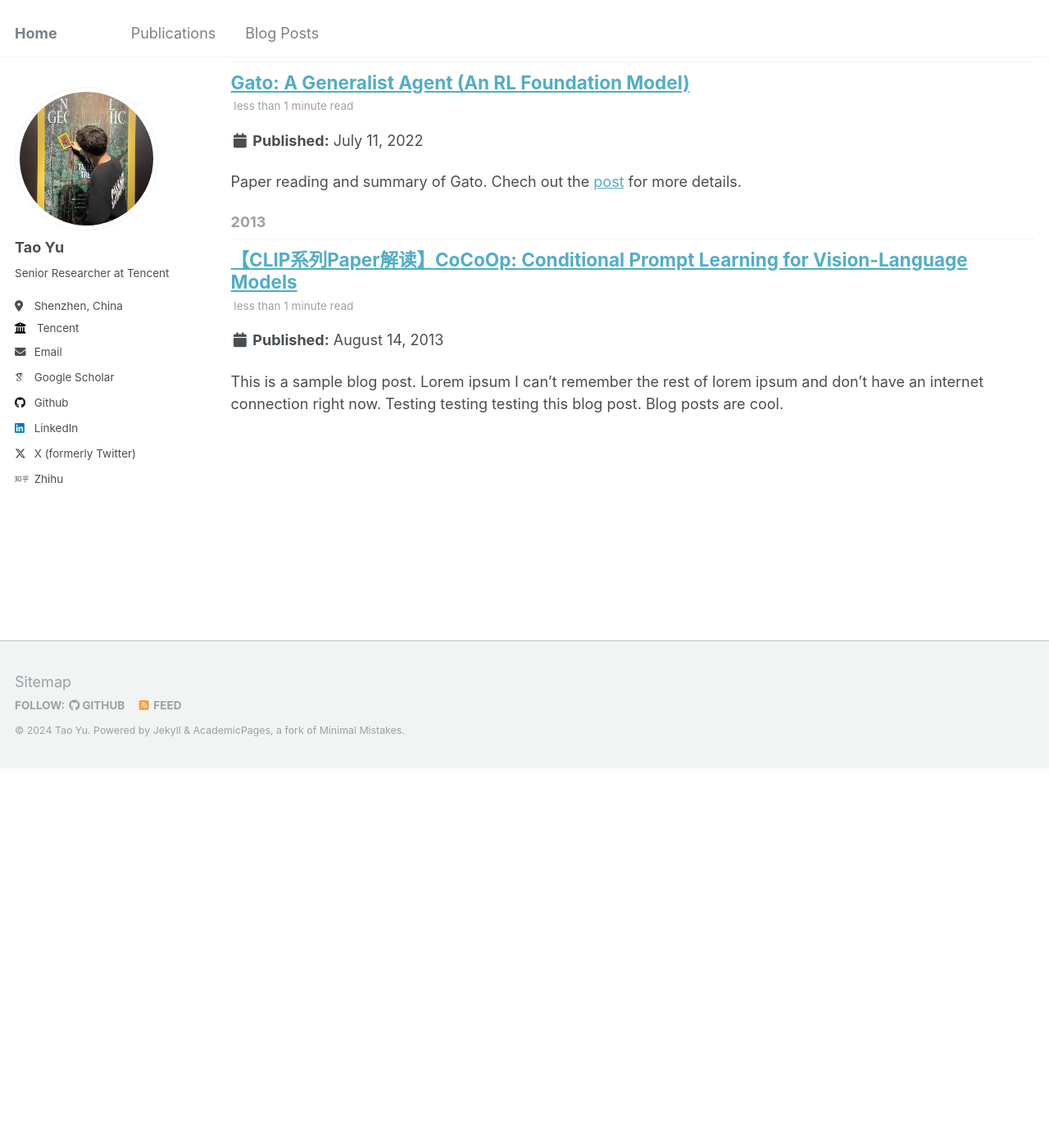
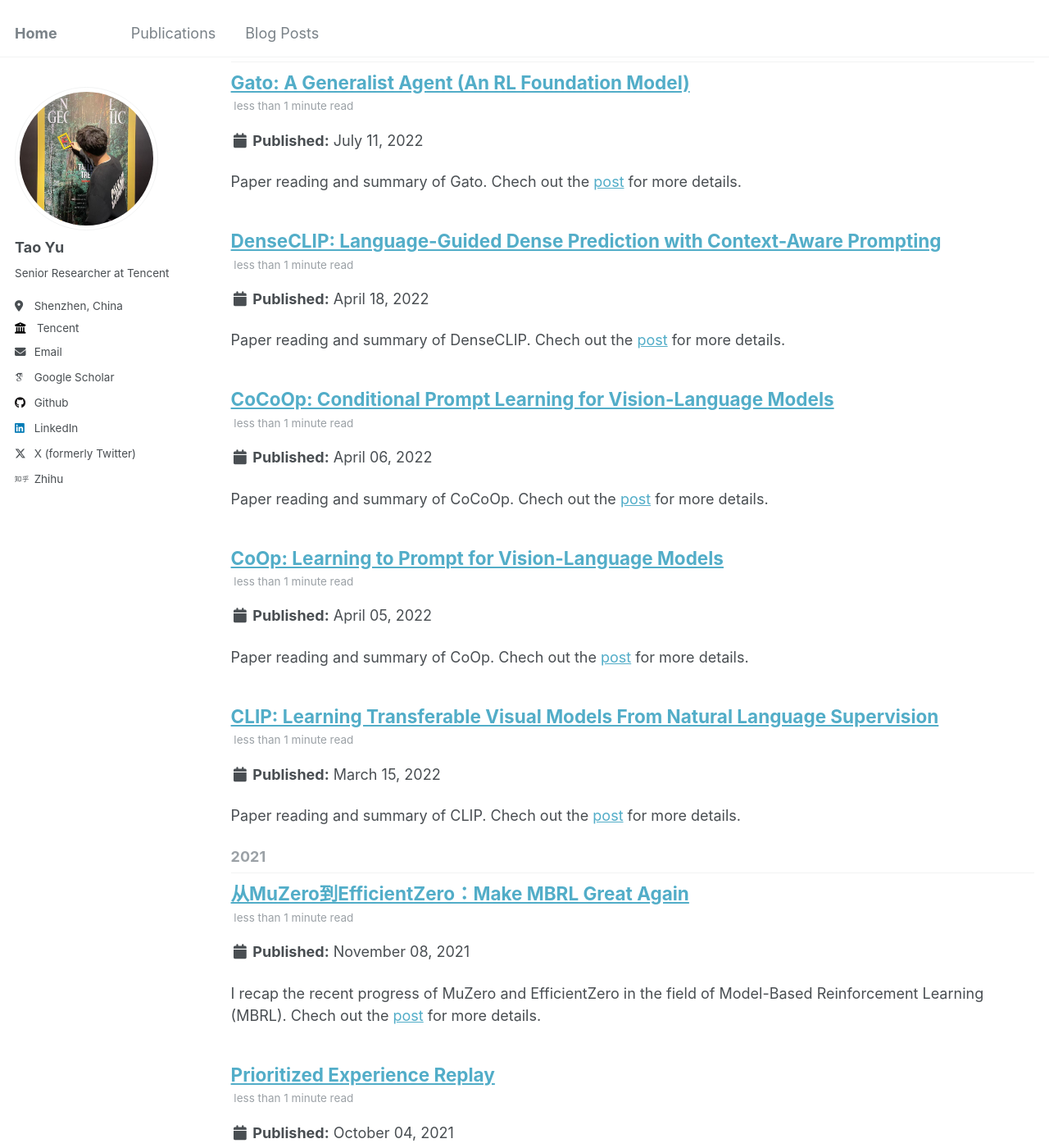
Before and after one commit to geekyutao/geekyutao.github.io, a Jekyll site: the page built from _pages/year-archive.html, in a window 1280 px wide and 1400 px high, scrolled down 877 px. Shown: the whole window at 82% size. Built offline with Jekyll 4.4.1, drawn with Linux system fonts in a browser that asks for light colours; some web fonts are replaced; before the commit the page ends 1814 px from its top, so only the background shows below that; some of the changed text lies outside the part shown.

Commit message:
add blogs

```diff
--- /dev/null
+++ b/_posts/2021-06-28-tt.md
@@ -0,0 +1,10 @@
+---
+title: 'RL Transformer之Trajectory Transformers'
+date: 2021-06-28
+permalink: /posts/2021/06/tt/
+tags:
+  - RL
+  - Transformer
+---
+
+Paper reading and summary of Trajectory Transformers. Chech out the [post](https://zhuanlan.zhihu.com/p/384458362) for more details.
--- /dev/null
+++ b/_posts/2021-07-11-ppo.md
@@ -0,0 +1,11 @@
+---
+title: '【IS视角下的PPO】从Importance Sampling（IS）到PPO'
+date: 2021-07-09
+permalink: /posts/2021/07/reinforce/
+tags:
+  - RL
+  - PPO
+  - Importance Sampling
+---
+
+I recap the Importance Sampling (IS) and Proximal Policy Optimization (PPO) algorithms in the context of RL. Chech out the [post](https://zhuanlan.zhihu.com/p/388707220) for more details.
--- /dev/null
+++ b/_posts/2021-07-14-dt.md
@@ -0,0 +1,10 @@
+---
+title: 'RL Transformer之Decision Transformer'
+date: 2021-07-14
+permalink: /posts/2021/07/dt/
+tags:
+  - RL
+  - Transformer
+---
+
+Paper reading and summary of Decision Transformer. Chech out the [post](https://zhuanlan.zhihu.com/p/389748472) for more details.
--- /dev/null
+++ b/_posts/2021-09-02-bcq.md
@@ -0,0 +1,10 @@
+---
+title: '【Offline RL】再读BCQ'
+date: 2021-09-02
+permalink: /posts/2021/09/bcq/
+tags:
+  - RL
+  - Offline RL
+---
+
+Paper reading and summary of BCQ. Chech out the [post](https://zhuanlan.zhihu.com/p/405454985) for more details.
--- /dev/null
+++ b/_posts/2021-10-04-per.md
@@ -0,0 +1,10 @@
+---
+title: 'Prioritized Experience Replay'
+date: 2021-10-04
+permalink: /posts/2021/10/per/
+tags:
+  - RL
+  - Experience Replay
+---
+
+Paper reading and summary of Prioritized Experience Replay (PER). Chech out the [post](https://zhuanlan.zhihu.com/p/416955070) for more details.
--- /dev/null
+++ b/_posts/2021-11-08-mbrl.md
@@ -0,0 +1,10 @@
+---
+title: '从MuZero到EfficientZero：Make MBRL Great Again'
+date: 2021-11-08
+permalink: /posts/2021/11/mbrl/
+tags:
+  - VLM
+  - CLIP
+---
+
+I recap the recent progress of MuZero and EfficientZero in the field of Model-Based Reinforcement Learning (MBRL). Chech out the [post](https://zhuanlan.zhihu.com/p/430506610) for more details.
--- /dev/null
+++ b/_posts/2022-03-15-clip.md
@@ -0,0 +1,10 @@
+---
+title: 'CLIP: Learning Transferable Visual Models From Natural Language Supervision'
+date: 2022-03-15
+permalink: /posts/2022/03/coop/
+tags:
+  - VLM
+  - CLIP
+---
+
+Paper reading and summary of CLIP. Chech out the [post](https://zhuanlan.zhihu.com/p/486857682) for more details.
--- /dev/null
+++ b/_posts/2022-04-05-coop.md
@@ -0,0 +1,12 @@
+---
+title: 'CoOp: Learning to Prompt for Vision-Language Models'
+date: 2022-04-05
+permalink: /posts/2022/04/coop/
+tags:
+  - VLM
+  - CLIP
+  - Parameter-Efficient Tuning
+  - Prompt Learning
+---
+
+Paper reading and summary of CoOp. Chech out the [post](https://zhuanlan.zhihu.com/p/492546332) for more details.
--- a/_posts/2022-04-06-cocoop.md
+++ b/_posts/2022-04-06-cocoop.md
@@ -1,20 +1,12 @@
 ---
-title: '【CLIP系列Paper解读】CoCoOp: Conditional Prompt Learning for Vision-Language Models'
-date: 2013-08-14
-permalink: /posts/2013/08/blog-post-2/
+title: 'CoCoOp: Conditional Prompt Learning for Vision-Language Models'
+date: 2022-04-06
+permalink: /posts/2022/04/cocoop/
 tags:
-  - cool posts
-  - category1
-  - category2
+  - VLM
+  - CLIP
+  - Parameter-Efficient Tuning
+  - Prompt Learning
 ---
 
-This is a sample blog post. Lorem ipsum I can't remember the rest of lorem ipsum and don't have an internet connection right now. Testing testing testing this blog post. Blog posts are cool.
-
-Headings are cool
-======
-
-You can have many headings
-======
-
-Aren't headings cool?
-------
+Paper reading and summary of CoCoOp. Chech out the [post](https://zhuanlan.zhihu.com/p/493354342) for more details.
--- /dev/null
+++ b/_posts/2022-04-18-denseclip.md
@@ -0,0 +1,12 @@
+---
+title: 'DenseCLIP: Language-Guided Dense Prediction with Context-Aware Prompting'
+date: 2022-04-18
+permalink: /posts/2022/04/denseclip/
+tags:
+  - VLM
+  - CLIP
+  - Segmentation
+  - Prompt Learning
+---
+
+Paper reading and summary of DenseCLIP. Chech out the [post](https://zhuanlan.zhihu.com/p/493775034) for more details.
```
Also changed, not shown: _posts/2021-07-09-reinforce.md (added, +10 -0 lines).
